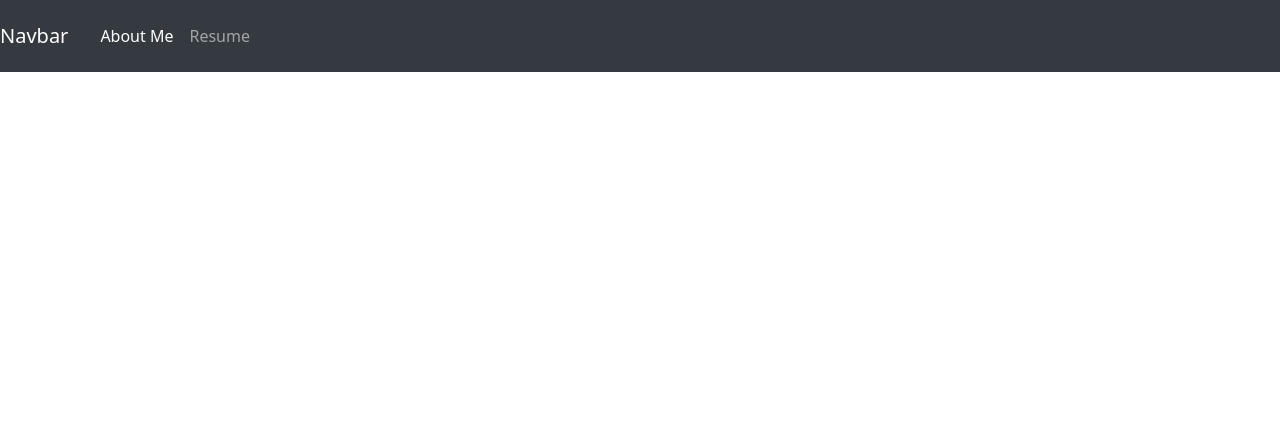
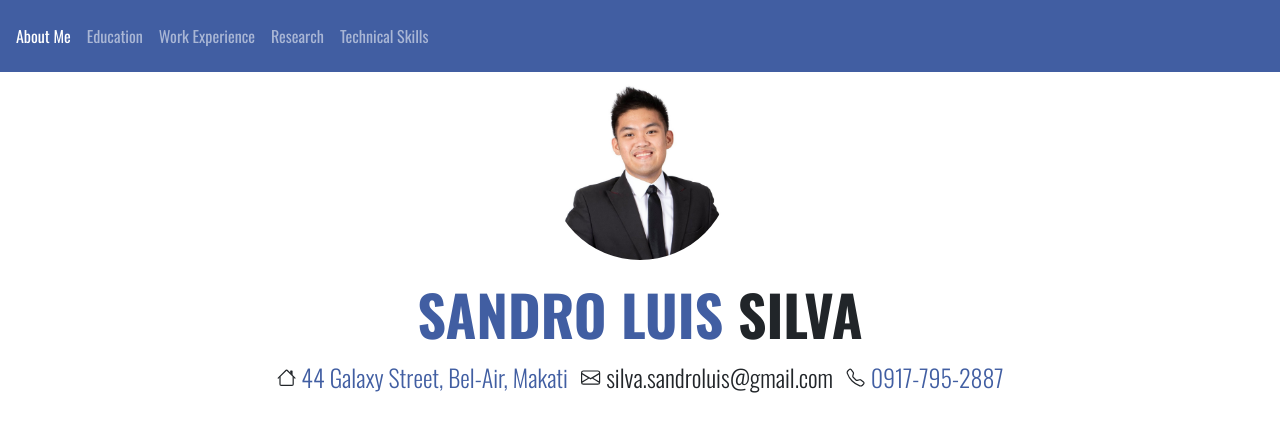
Before and after one commit to sndrosilva/Resume, a Flask app: page / in a window 1280 px wide. Shown: the top 432 px of the page. Run offline with Flask 2, Linux system fonts and the light colour scheme; some libraries are stand-ins or nearby versions.

Commit message:
added name, contact details, and color scheme

```diff
--- /dev/null
+++ b/app/static/css.css
@@ -0,0 +1,26 @@
+@import url(http://fonts.googleapis.com/css?family=Oswald:400,300,700);
+
+body {
+  font-family: 'Oswald', sans-serif !important;
+}
+
+.no-border {
+  border: 0;
+  box-shadow: none; /* You may want to include this as bootstrap applies these styles too */
+}
+
+.bg-color{
+  background-color: #415EA2 !important;
+}
+
+.name{
+  font-size:3.5rem;
+}
+
+.contact{
+  font-size: 1.5rem;
+}
+
+.text-color{
+color: #415EA2 !important;
+}
--- a/app/templates/index.html
+++ b/app/templates/index.html
@@ -10,22 +10,55 @@
     <meta name="robots" content="follow"/>
 
     <link rel='stylesheet' href='../bootstrap/css/bootstrap.css'>
+    <link rel='stylesheet' href='../static/css.css'>
     <title>Welcome</title>
 </head>
 <body>
-    <nav class="navbar navbar-expand-lg navbar-dark bg-dark">
-        <a class="navbar-brand" href="#">Navbar</a>
+    <nav class="navbar navbar-expand-xl navbar-dark flex-column flex-md-row bd-navbar bg-color">
         <button class="navbar-toggler" type="button" data-toggle="collapse" data-target="#navbarNavAltMarkup" aria-controls="navbarNavAltMarkup" aria-expanded="false" aria-label="Toggle navigation">
           <span class="navbar-toggler-icon"></span>
         </button>
         <div class="collapse navbar-collapse" id="navbarNavAltMarkup">
           <div class="navbar-nav p-2">
             <a class="nav-item nav-link active px-2" href="#">About Me</a>
-            <a class="nav-item nav-link px-2" href="#">Resume</a>
-
+            <a class="nav-item nav-link px-2" href="#">Education</a>
+            <a class="nav-item nav-link px-2" href="#">Work Experience</a>
+            <a class="nav-item nav-link px-2" href="#">Research</a>
+            <a class="nav-item nav-link px-2" href="#">Technical Skills</a>
           </div>
         </div>
       </nav>
+
+        <div class='container-fluid p-0'>
+          <img src="../static/img/silva_photo.jpg" class='img-thumbnail rounded-circle mx-auto d-block no-border px-1' width=15% height=15%/>
+          <div id='about'>
+            <h1 class='text-center my-3 name'><span class='text-capitalize font-weight-bold text-color'>SANDRO LUIS </span><span class='ext-capitalize font-weight-bold'>SILVA</span></p></h1>
+            <h2 class='text-center my-3 contact'>
+              <svg class='mb-2'width=".8em" height=".8em" viewBox="0 0 16 16" class="bi bi-house" fill="currentColor" xmlns="http://www.w3.org/2000/svg">
+                <path fill-rule="evenodd" d="M2 13.5V7h1v6.5a.5.5 0 0 0 .5.5h9a.5.5 0 0 0 .5-.5V7h1v6.5a1.5 1.5 0 0 1-1.5 1.5h-9A1.5 1.5 0 0 1 2 13.5zm11-11V6l-2-2V2.5a.5.5 0 0 1 .5-.5h1a.5.5 0 0 1 .5.5z"></path>
+                <path fill-rule="evenodd" d="M7.293 1.5a1 1 0 0 1 1.414 0l6.647 6.646a.5.5 0 0 1-.708.708L8 2.207 1.354 8.854a.5.5 0 1 1-.708-.708L7.293 1.5z"></path>
+              </svg>
+              <span class='text-capitalize font-weight-light text-color'>44 Galaxy Street, Bel-Air, Makati</span>
+
+
+              <svg class='ml-2 mb-2'width=".8em" height=".8em" viewBox="0 0 16 16" class="bi bi-envelope" fill="currentColor" xmlns="http://www.w3.org/2000/svg">
+                <path fill-rule="evenodd" d="M0 4a2 2 0 0 1 2-2h12a2 2 0 0 1 2 2v8a2 2 0 0 1-2 2H2a2 2 0 0 1-2-2V4zm2-1a1 1 0 0 0-1 1v.217l7 4.2 7-4.2V4a1 1 0 0 0-1-1H2zm13 2.383l-4.758 2.855L15 11.114v-5.73zm-.034 6.878L9.271 8.82 8 9.583 6.728 8.82l-5.694 3.44A1 1 0 0 0 2 13h12a1 1 0 0 0 .966-.739zM1 11.114l4.758-2.876L1 5.383v5.73z"></path>
+              </svg>
+              <span class='font-weight-light'>silva.sandroluis@gmail.com </span>
+
+
+              <svg class='ml-2 mb-2'width=".8em" height=".8em"viewBox="0 0 16 16" class="bi bi-telephone" fill="currentColor" xmlns="http://www.w3.org/2000/svg">
+                <path fill-rule="evenodd" d="M3.925 1.745a.636.636 0 0 0-.951-.059l-.97.97c-.453.453-.62 1.095-.421 1.658A16.47 16.47 0 0 0 5.49 10.51a16.471 16.471 0 0 0 6.196 3.907c.563.198 1.205.032 1.658-.421l.97-.97a.636.636 0 0 0-.06-.951l-2.162-1.682a.636.636 0 0 0-.544-.115l-2.052.513a1.636 1.636 0 0 1-1.554-.43L5.64 8.058a1.636 1.636 0 0 1-.43-1.554l.513-2.052a.636.636 0 0 0-.115-.544L3.925 1.745zM2.267.98a1.636 1.636 0 0 1 2.448.153l1.681 2.162c.309.396.418.913.296 1.4l-.513 2.053a.636.636 0 0 0 .167.604L8.65 9.654a.636.636 0 0 0 .604.167l2.052-.513a1.636 1.636 0 0 1 1.401.296l2.162 1.681c.777.604.849 1.753.153 2.448l-.97.97c-.693.693-1.73.998-2.697.658a17.47 17.47 0 0 1-6.571-4.144A17.47 17.47 0 0 1 .639 4.646c-.34-.967-.035-2.004.658-2.698l.97-.969z"></path>
+              </svg>
+              <span class='text-capitalize font-weight-light text-color'> 0917-795-2887 </span></h1>
+          </div>
+
+        </div>
+
+
+        <!-- <img src="" class="img-thumbnail" width="400" height="400">  -->
+
+
 <!-- <script src='https://unpkg.com/@popperjs/core@2'></script> -->
 <script src='../bootstrap/js/bootstrap.js'></script>
 </body>
```
Also changed, not shown: app/static/img/silva_photo.jpg (added), app/static/js.js (added), 3 other files.
